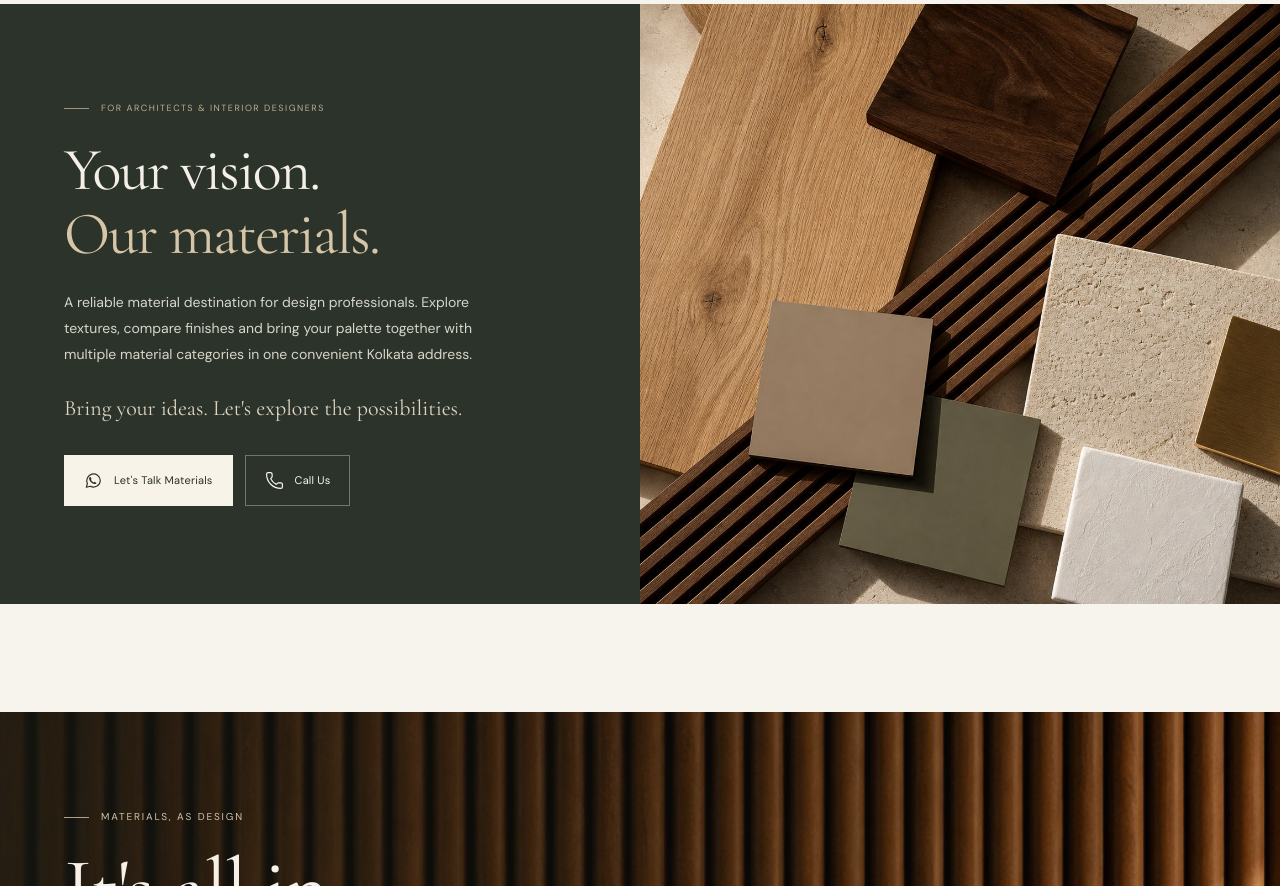
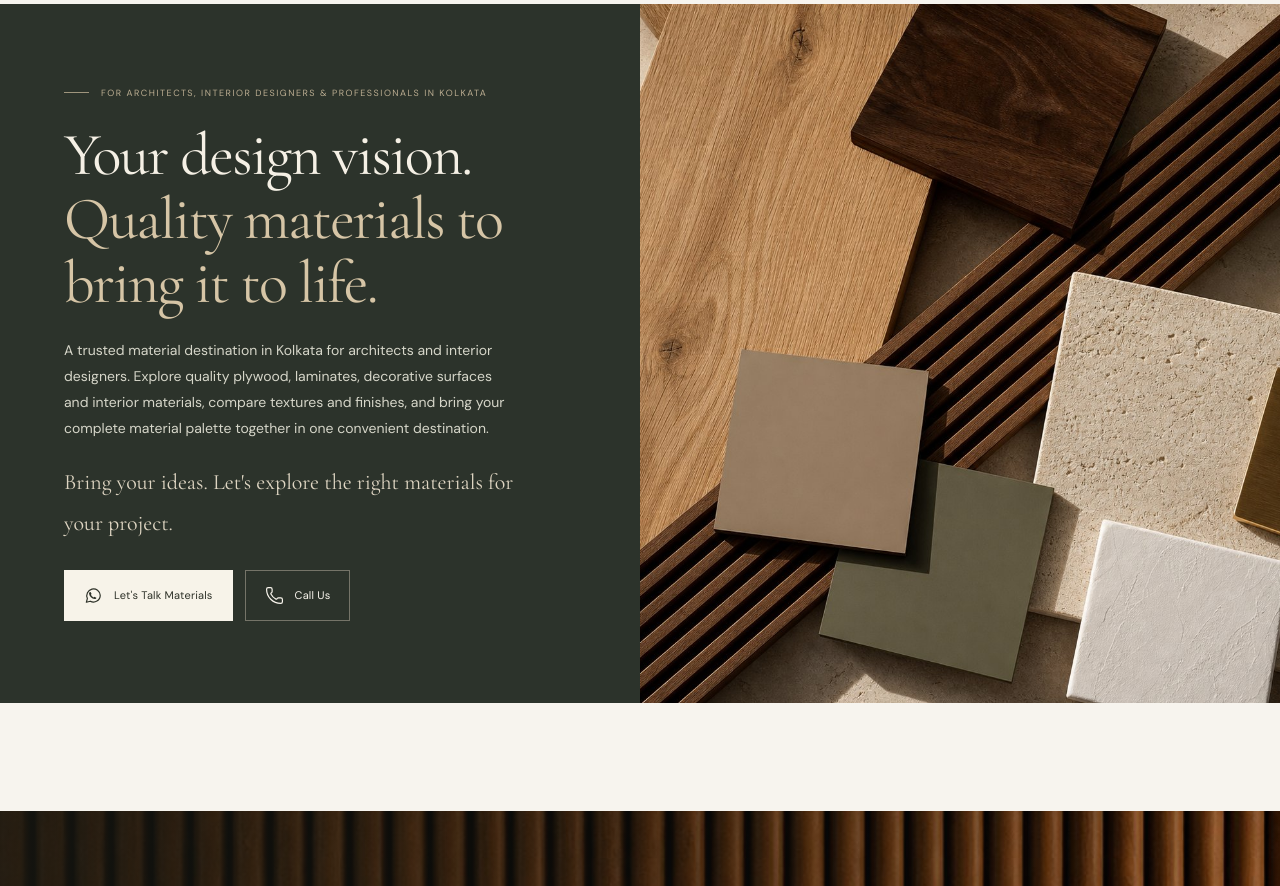
Before and after one commit to saharshg18/balaji-ply-lam-website, a React (Vite) app: page / in a window 1280 px wide. Shown: the part 3880-4766 px from the top of the page. Built offline with nearby package versions, Linux system fonts and the light colour scheme.

Commit message:
Update Home.tsx

```diff
--- a/src/pages/Home.tsx
+++ b/src/pages/Home.tsx
@@ -184,7 +184,7 @@ function WhyChoose() {
 function Professionals() {
   return (
     <section className="professionals-section" aria-labelledby="professionals-title">
-      <div className="professionals-copy"><Reveal><Eyebrow>For architects &amp; interior designers</Eyebrow><h2 id="professionals-title">Your vision.<br /><em>Our materials.</em></h2><p>A reliable material destination for design professionals. Explore textures, compare finishes and bring your palette together with multiple material categories in one convenient Kolkata address.</p><p className="professionals-invitation">Bring your ideas. Let's explore the possibilities.</p><div className="button-group"><ContactLink kind="whatsapp" message={messages.professional} variant="light">Let's Talk Materials</ContactLink><ContactLink kind="call" variant="outline-light" /></div></Reveal></div>
+      <div className="professionals-copy"><Reveal><Eyebrow>For architects, interior designers &amp; professionals in Kolkata</Eyebrow><h2 id="professionals-title">Your design vision.<br /><em>Quality materials to bring it to life.</em></h2><p>A trusted material destination in Kolkata for architects and interior designers. Explore quality plywood, laminates, decorative surfaces and interior materials, compare textures and finishes, and bring your complete material palette together in one convenient destination.</p><p className="professionals-invitation">Bring your ideas. Let's explore the right materials for your project.</p><div className="button-group"><ContactLink kind="whatsapp" message={messages.professional} variant="light">Let's Talk Materials</ContactLink><ContactLink kind="call" variant="outline-light" /></div></Reveal></div>
       <div className="professionals-image"><img src="/images/material-palette.jpg" alt="An interior designer's coordinated palette of woodgrain, fluted panels and neutral decorative finishes" width="1200" height="900" loading="lazy" decoding="async" /></div>
     </section>
   );
```
